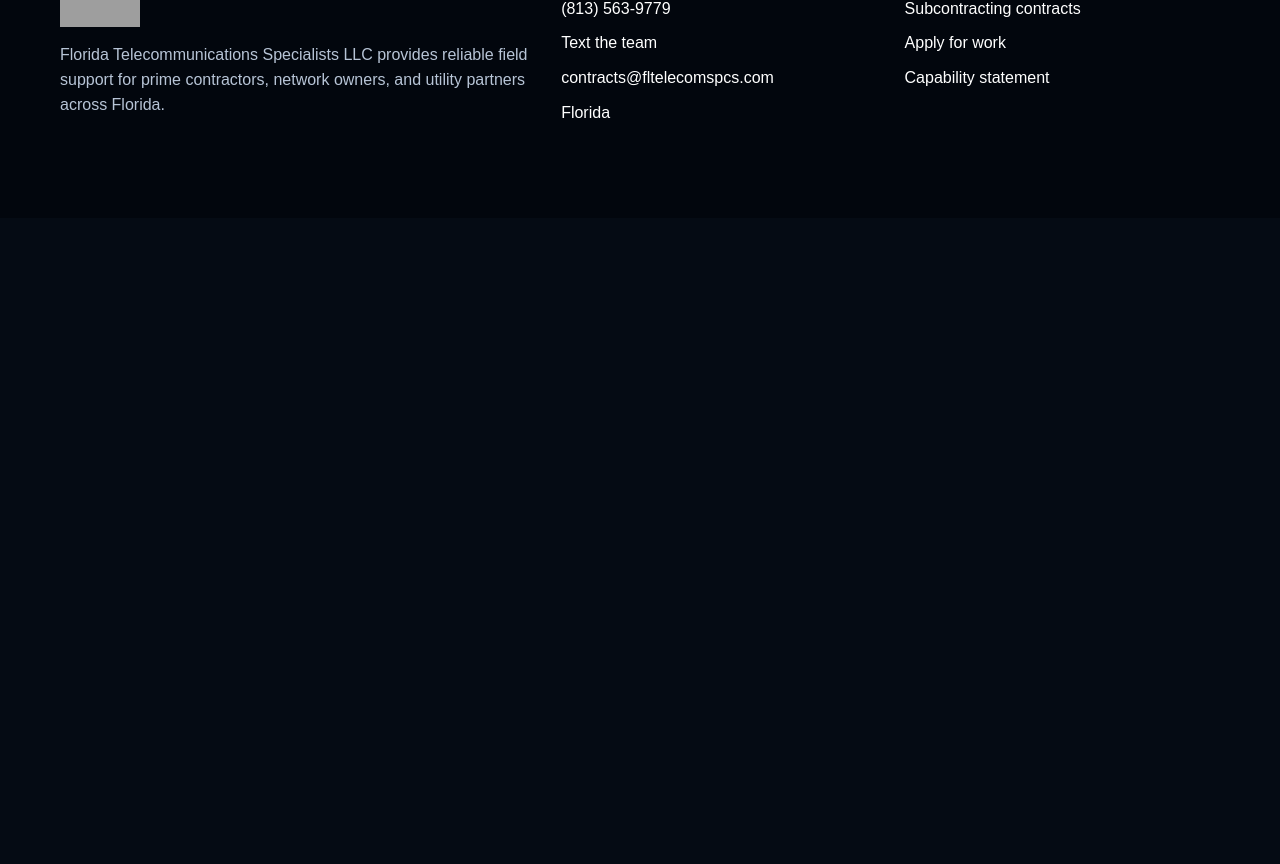
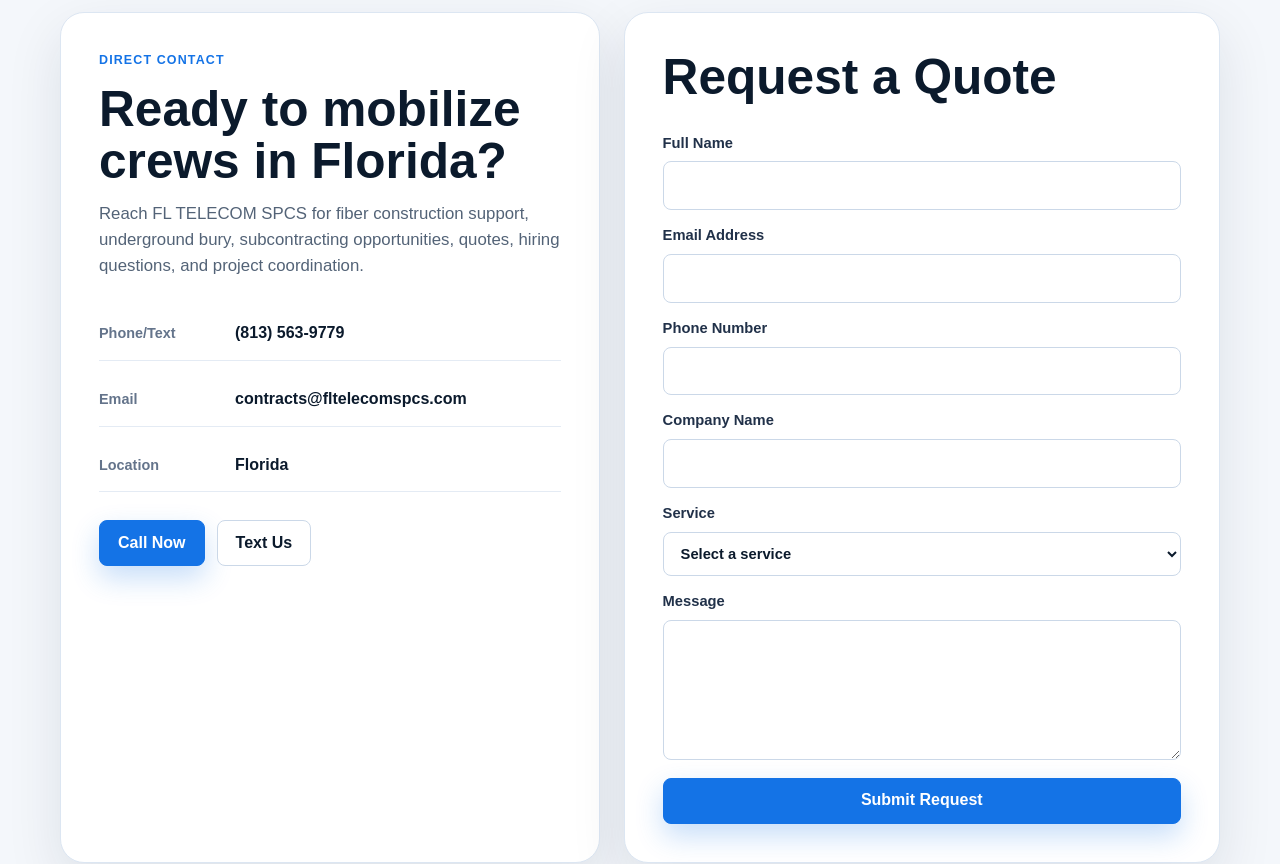
Before and after one commit to marlboroflavor/fl-telecom-spcs-website, a Next.js app: page / in a window 1280 px wide. Shown: the part 2189-3053 px from the top of the page. Before the commit the page ends 2407 px from the top, so only its background shows below. Built offline with nearby package versions, Linux system fonts and the light colour scheme; grey boxes are pictures that could not be loaded.

Commit message:
final contact section

```diff
--- a/app/globals.css
+++ b/app/globals.css
@@ -660,3 +660,186 @@
     border: 1px solid rgba(255, 255, 255, 0.2);
   }
 }
+
+.contact-section {
+  padding: 92px 0;
+  background: #f4f7fb;
+  color: #0b1a2c;
+}
+
+.contact-wrap {
+  width: min(1160px, calc(100% - 36px));
+  margin: 0 auto;
+  display: grid;
+  grid-template-columns: minmax(0, 0.95fr) minmax(360px, 1.05fr);
+  gap: 24px;
+  align-items: stretch;
+}
+
+.contact-info,
+.contact-section .lead-form {
+  border: 1px solid #dce6f2;
+  border-radius: 24px;
+  background: #ffffff;
+  box-shadow: 0 20px 55px rgba(13, 32, 56, 0.1);
+  padding: clamp(24px, 4vw, 38px);
+}
+
+.section-kicker {
+  margin: 0 0 12px;
+  color: var(--blue);
+  font-size: 0.78rem;
+  font-weight: 900;
+  letter-spacing: 0.09em;
+  text-transform: uppercase;
+}
+
+.contact-info h2,
+.contact-section .lead-form h2 {
+  margin-bottom: 14px;
+  color: #0b1a2c;
+}
+
+.contact-subtitle {
+  max-width: 620px;
+  margin-bottom: 28px;
+  color: #536377;
+  font-size: 1.05rem;
+}
+
+.contact-details {
+  display: grid;
+  gap: 12px;
+  margin-bottom: 28px;
+}
+
+.contact-row {
+  display: grid;
+  grid-template-columns: 120px minmax(0, 1fr);
+  gap: 16px;
+  align-items: center;
+  padding: 14px 0;
+  border-bottom: 1px solid #e4ebf4;
+}
+
+.contact-row span {
+  color: #64748b;
+  font-size: 0.9rem;
+  font-weight: 800;
+}
+
+.contact-row a,
+.contact-row strong {
+  min-width: 0;
+  color: #0b1a2c;
+  font-weight: 900;
+  overflow-wrap: anywhere;
+}
+
+.contact-actions {
+  display: flex;
+  flex-wrap: wrap;
+  gap: 12px;
+}
+
+.contact-actions .btn-primary,
+.contact-actions .btn-secondary,
+.form-btn {
+  min-height: 46px;
+  display: inline-flex;
+  align-items: center;
+  justify-content: center;
+  border-radius: 8px;
+  font-weight: 900;
+}
+
+.contact-actions .btn-primary,
+.form-btn {
+  border: 1px solid var(--blue);
+  background: var(--blue);
+  color: #ffffff;
+  box-shadow: 0 12px 28px rgba(20, 115, 230, 0.24);
+}
+
+.contact-actions .btn-secondary {
+  border: 1px solid #cbd8e8;
+  background: #ffffff;
+  color: #0b1a2c;
+}
+
+.contact-actions .btn-primary,
+.contact-actions .btn-secondary {
+  padding: 0 18px;
+}
+
+.contact-section .lead-form {
+  display: grid;
+  gap: 14px;
+}
+
+.contact-section .lead-form label {
+  display: grid;
+  gap: 7px;
+  color: #213149;
+  font-size: 0.92rem;
+  font-weight: 800;
+}
+
+.contact-section .lead-form input,
+.contact-section .lead-form select,
+.contact-section .lead-form textarea {
+  width: 100%;
+  border: 1px solid #cbd8e8;
+  border-radius: 8px;
+  background: #ffffff;
+  color: #0b1a2c;
+  padding: 12px 13px;
+  outline: none;
+}
+
+.contact-section .lead-form textarea {
+  resize: vertical;
+}
+
+.contact-section .lead-form input:focus,
+.contact-section .lead-form select:focus,
+.contact-section .lead-form textarea:focus {
+  border-color: var(--blue);
+  box-shadow: 0 0 0 3px rgba(20, 115, 230, 0.16);
+}
+
+.form-btn {
+  width: 100%;
+  margin-top: 4px;
+  cursor: pointer;
+}
+
+@media (max-width: 920px) {
+  .contact-wrap {
+    grid-template-columns: 1fr;
+  }
+}
+
+@media (max-width: 680px) {
+  .contact-section {
+    padding: 64px 0;
+  }
+
+  .contact-wrap {
+    width: min(100% - 28px, 1160px);
+  }
+
+  .contact-row {
+    grid-template-columns: 1fr;
+    gap: 4px;
+  }
+
+  .contact-actions {
+    flex-direction: column;
+  }
+
+  .contact-actions .btn-primary,
+  .contact-actions .btn-secondary {
+    width: 100%;
+  }
+}
--- a/app/page.js
+++ b/app/page.js
@@ -80,6 +80,83 @@
           </div>
         </div>
       </section>
+
+      <section className="contact-section" id="contact">
+        <div className="contact-wrap">
+          <div className="contact-info">
+            <p className="section-kicker">DIRECT CONTACT</p>
+            <h2>Ready to mobilize crews in Florida?</h2>
+            <p className="contact-subtitle">
+              Reach FL TELECOM SPCS for fiber construction support, underground bury, subcontracting opportunities,
+              quotes, hiring questions, and project coordination.
+            </p>
+
+            <div className="contact-details">
+              <div className="contact-row">
+                <span>Phone/Text</span>
+                <a href="tel:+18135639779">(813) 563-9779</a>
+              </div>
+              <div className="contact-row">
+                <span>Email</span>
+                <a href="mailto:contracts@fltelecomspcs.com">contracts@fltelecomspcs.com</a>
+              </div>
+              <div className="contact-row">
+                <span>Location</span>
+                <strong>Florida</strong>
+              </div>
+            </div>
+
+            <div className="contact-actions">
+              <a className="btn-primary" href="tel:+18135639779">
+                Call Now
+              </a>
+              <a className="btn-secondary" href="sms:+18135639779">
+                Text Us
+              </a>
+            </div>
+          </div>
+
+          <form className="lead-form" action="https://formspree.io/f/YOUR_FORM_ID" method="POST">
+            <h2>Request a Quote</h2>
+            <label>
+              Full Name
+              <input name="fullName" type="text" autoComplete="name" required />
+            </label>
+            <label>
+              Email Address
+              <input name="email" type="email" autoComplete="email" required />
+            </label>
+            <label>
+              Phone Number
+              <input name="phone" type="tel" autoComplete="tel" required />
+            </label>
+            <label>
+              Company Name
+              <input name="company" type="text" autoComplete="organization" />
+            </label>
+            <label>
+              Service
+              <select name="service" defaultValue="" required>
+                <option value="" disabled>
+                  Select a service
+                </option>
+                <option>Fiber Construction</option>
+                <option>Underground Bury</option>
+                <option>Subcontracting</option>
+                <option>Restoration</option>
+                <option>Hiring</option>
+              </select>
+            </label>
+            <label>
+              Message
+              <textarea name="message" rows="5" required />
+            </label>
+            <button className="form-btn" type="submit">
+              Submit Request
+            </button>
+          </form>
+        </div>
+      </section>
     </main>
   );
 }
```
